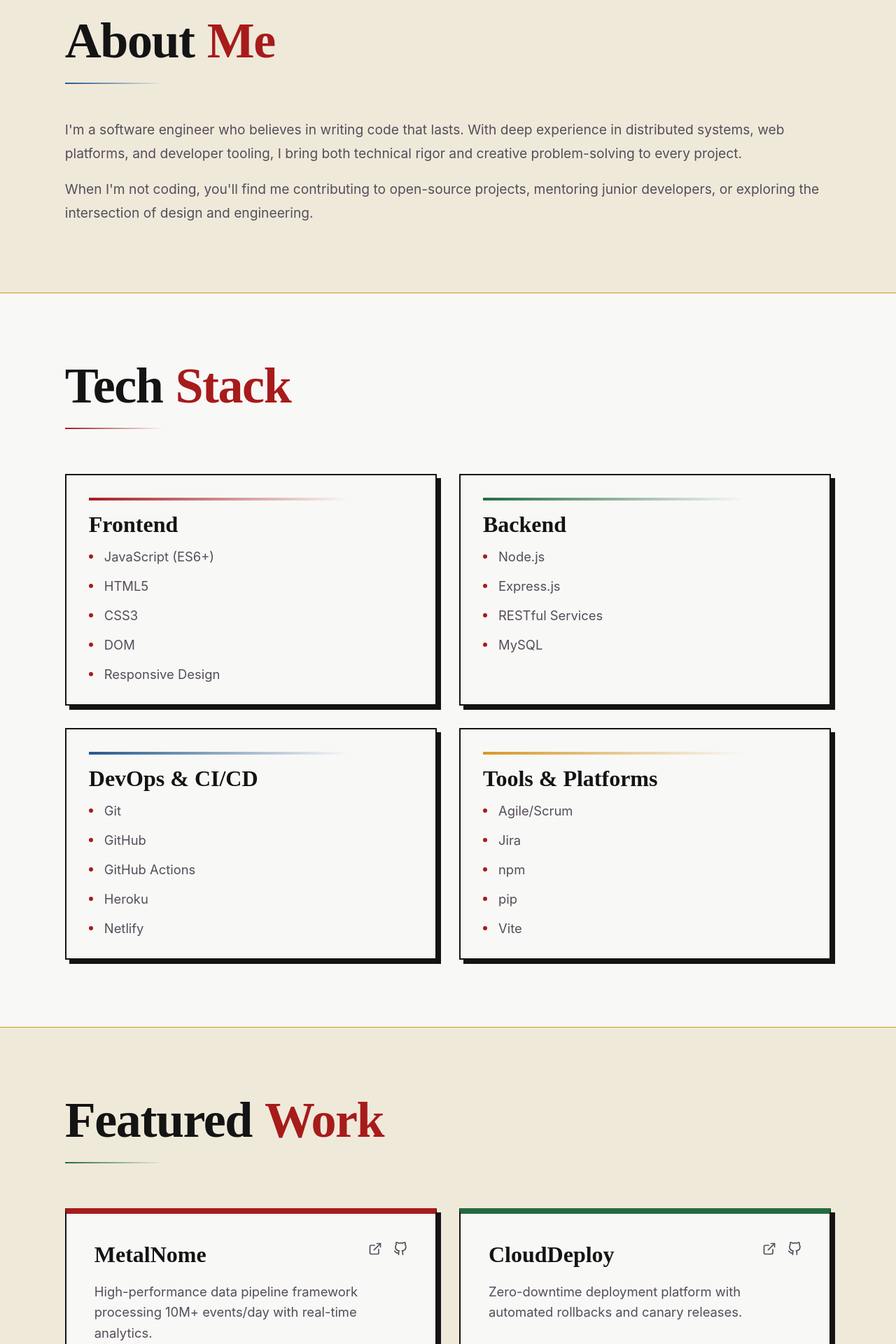
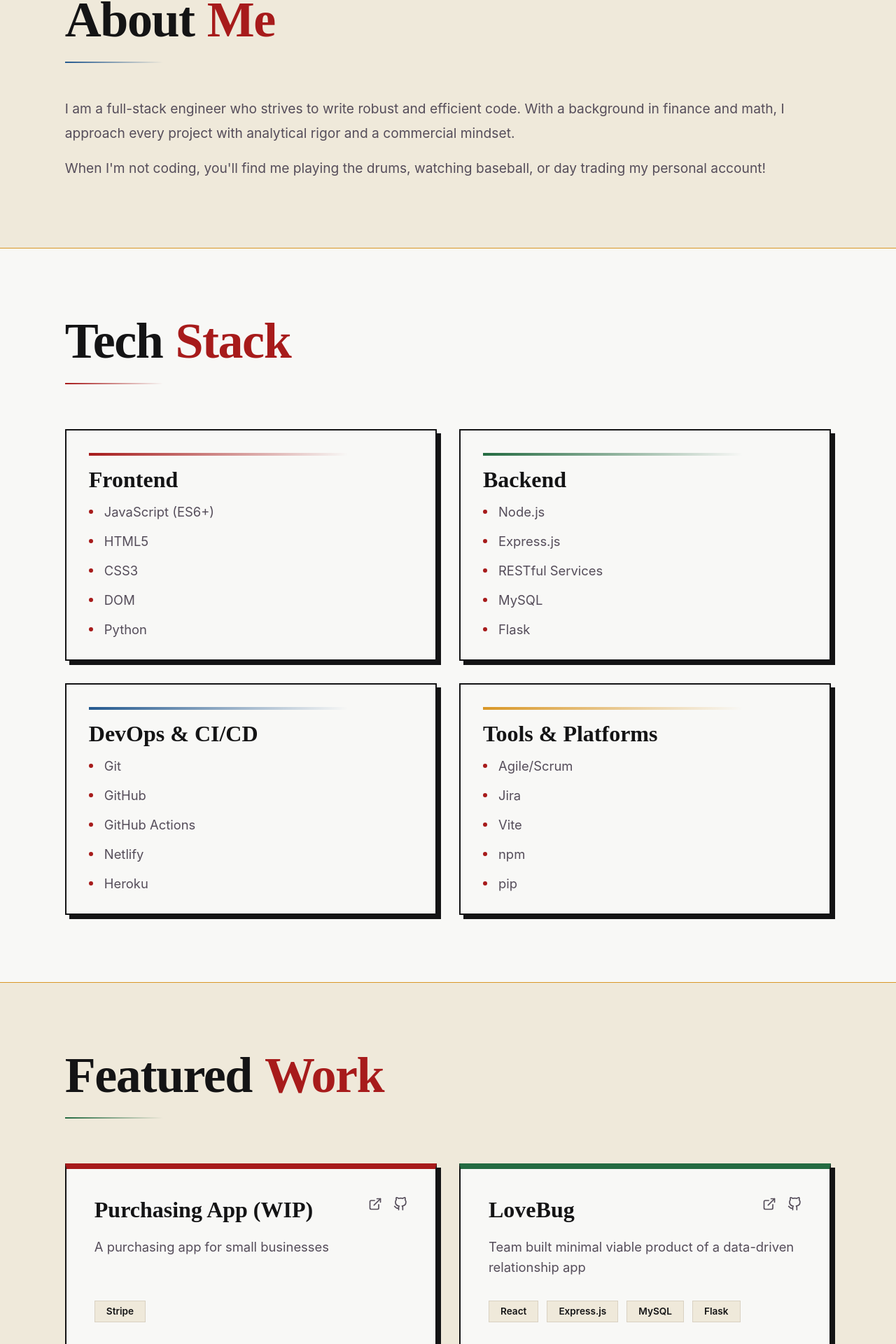
Before and after one commit to maritzbuchholz/portfolio, a React (Vite) app: page / in a window 1280 px wide. Shown: the part 879-2799 px from the top of the page at 70% size. Built offline with nearby package versions, Linux system fonts and the light colour scheme.

Commit message:
update copy

```diff
--- a/src/Components/About/About.jsx
+++ b/src/Components/About/About.jsx
@@ -11,10 +11,10 @@ const About = () => {
                 </h2>
                 <div className="about__divider"></div>
                 <p className="about__description">
-                    I'm a software engineer who believes in writing code that lasts. With deep experience in distributed systems, web platforms, and developer tooling, I bring both technical rigor and creative problem-solving to every project.
+                    I am a full-stack engineer who strives to write robust and efficient code. With a background in finance and math, I approach every project with analytical rigor and a commercial mindset.
                 </p>
                 <p className="about__description">
-                    When I'm not coding, you'll find me contributing to open-source projects, mentoring junior developers, or exploring the intersection of design and engineering.
+                    When I'm not coding, you'll find me playing the drums, watching baseball, or day trading my personal account!
                 </p>
             </div>
         </section>
--- a/src/Components/Contact/Contact.jsx
+++ b/src/Components/Contact/Contact.jsx
@@ -10,12 +10,12 @@ const Contact = () => {
             <div className="contact__content">
                 <h2 className="contact__title">
                     <span className="contact__title-first">Let's</span>
-                    <span className="contact__title-last">Talk</span>
+                    <span className="contact__title-last">Chat!</span>
                 </h2>
                 <div className="contact__divider"></div>
 
                 <p className="contact__description">
-                    Have a project in mind or want to collaborate? I'm always open to discussing new opportunities and interesting challenges.
+                    Please feel free to reach out with any interesting challenges or new opportunities
                 </p>
 
                 <div className="contact__info">
--- a/src/Components/Featured/Featured.jsx
+++ b/src/Components/Featured/Featured.jsx
@@ -9,8 +9,8 @@ const FeaturedCard = ({ title, description, tags, accent, githubLink, externalLi
         <div className="featured__card-header">
             <h3 className="featured__card-title">{title}</h3>
             <div className="featured__card-links">
-                {githubLink && <a href={githubLink} target="_blank" rel="noreferrer"><img src={site} alt="site icon" className="featured__card-icon" /></a>}
-                {externalLink && <a href={externalLink} target="_blank" rel="noreferrer"><img src={git} alt="git icon" className="featured__card-icon" /></a>}
+                {externalLink && <a href={externalLink} target="_blank" rel="noreferrer"><img src={site} alt="site icon" className="featured__card-icon" /></a>}
+                {githubLink && <a href={githubLink} target="_blank" rel="noreferrer"><img src={git} alt="git icon" className="featured__card-icon" /></a>}
             </div>
         </div>
         <p className="featured__card-description">{description}</p>
@@ -25,18 +25,18 @@ const FeaturedCard = ({ title, description, tags, accent, githubLink, externalLi
 const Featured = () => {
     const projectsTop = [
         {
-            title: "MetalNome",
+            title: "Purchasing App (WIP)",
             accent: "red",
-            description: "High-performance data pipeline framework processing 10M+ events/day with real-time analytics.",
-            tags: ["Go", "Kafka", "PostgreSQL"],
-            githubLink: "https://met6lnome.netlify.app/",
-            externalLink: "https://github.com/maritzbuchholz/Metalnome"
+            description: "A purchasing app for small businesses",
+            tags: ["Stripe"],
+            githubLink: "#",
+            externalLink: "#"
         },
         {
-            title: "CloudDeploy",
+            title: "LoveBug",
             accent: "green",
-            description: "Zero-downtime deployment platform with automated rollbacks and canary releases.",
-            tags: ["TypeScript", "Docker", "AWS"],
+            description: "Team built minimal viable product of a data-driven relationship app",
+            tags: ["React", "Express.js", "MySQL", "Flask"],
             githubLink: "#",
             externalLink: "#"
         },
@@ -44,20 +44,20 @@ const Featured = () => {
 
 const projectsBottom = [
         {
-            title: "DevMetrics",
+            title: "Instock",
             accent: "blue",
-            description: "Engineering productivity dashboard tracking code quality, velocity, and team health metrics.",
-            tags: ["React", "Python", "D3.js"],
+            description: "Team built inventory management system",
+            tags: ["React", "Express.js", "MySQL"],
             githubLink: "#",
             externalLink: "#"
         },
         {
-            title: "AuthKit",
+            title: "Metalnome",
             accent: "gold",
-            description: "Open-source authentication library with OAuth2, SAML, and passwordless login support.",
-            tags: ["Rust", "Node.js", "Redis"],
-            githubLink: "#",
-            externalLink: "#"
+            description: "A metronome for metalheads with mobile functionality",
+            tags: ["Tone.js", "Web Audio API"],
+            githubLink: "https://github.com/maritzbuchholz/Metalnome",
+            externalLink: "https://met6lnome.netlify.app/"
         }
     ];
 
--- a/src/Components/Hero/Hero.jsx
+++ b/src/Components/Hero/Hero.jsx
@@ -12,8 +12,7 @@ const Hero = () => {
                 </h1>
                 <div className="hero__divider"></div>
                 <p className="hero__description">
-                    Building robust, scalable software with precision and craft.<br/>
-                    Specializing in full-stack development, system design, and clean architecture.
+                    Creative problem solver with a background in finance and a passion for building.
                 </p>
                 <div className="hero__buttons">
                     <Button icon="envelope" variant="primary" isLink={true} to="#contact">Get in Touch</Button>
--- a/src/Components/Stack/Stack.jsx
+++ b/src/Components/Stack/Stack.jsx
@@ -21,12 +21,12 @@ const Stack = () => {
         {
             category: "Frontend",
             accent: "red",
-            items: ["JavaScript (ES6+)", "HTML5", "CSS3", "DOM", "Responsive Design"]
+            items: ["JavaScript (ES6+)", "HTML5", "CSS3", "DOM", "Python"]
         },
         {
             category: "Backend",
             accent: "green",
-            items: ["Node.js", "Express.js", "RESTful Services", "MySQL"]
+            items: ["Node.js", "Express.js", "RESTful Services", "MySQL", "Flask"]
         }
     ];
 
@@ -34,12 +34,12 @@ const Stack = () => {
         {
             category: "DevOps & CI/CD",
             accent: "blue",
-            items: ["Git", "GitHub", "GitHub Actions", "Heroku", "Netlify"]
+            items: ["Git", "GitHub", "GitHub Actions", "Netlify", "Heroku"]
         },
         {
             category: "Tools & Platforms",
             accent: "gold",
-            items: ["Agile/Scrum", "Jira", "npm", "pip", "Vite"]
+            items: ["Agile/Scrum", "Jira",  "Vite", "npm", "pip"]
         }
     ];
 
```
